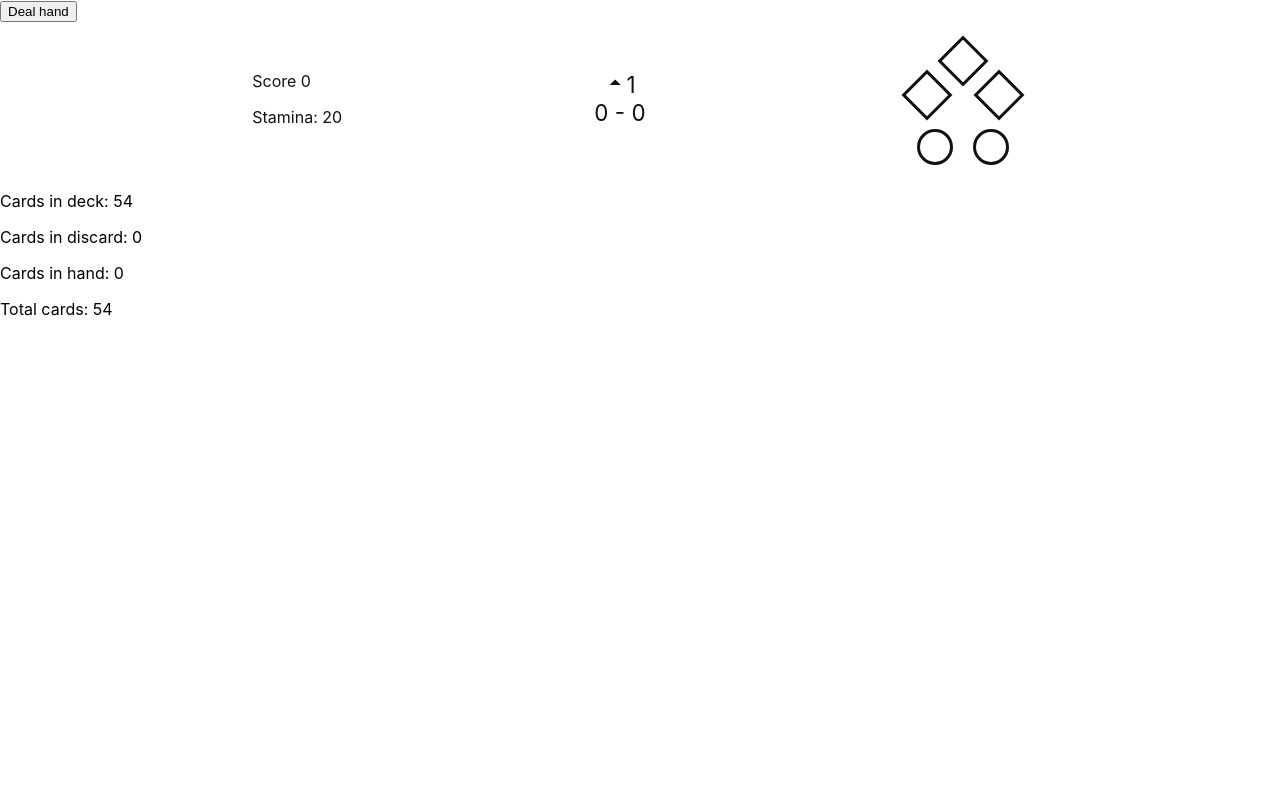
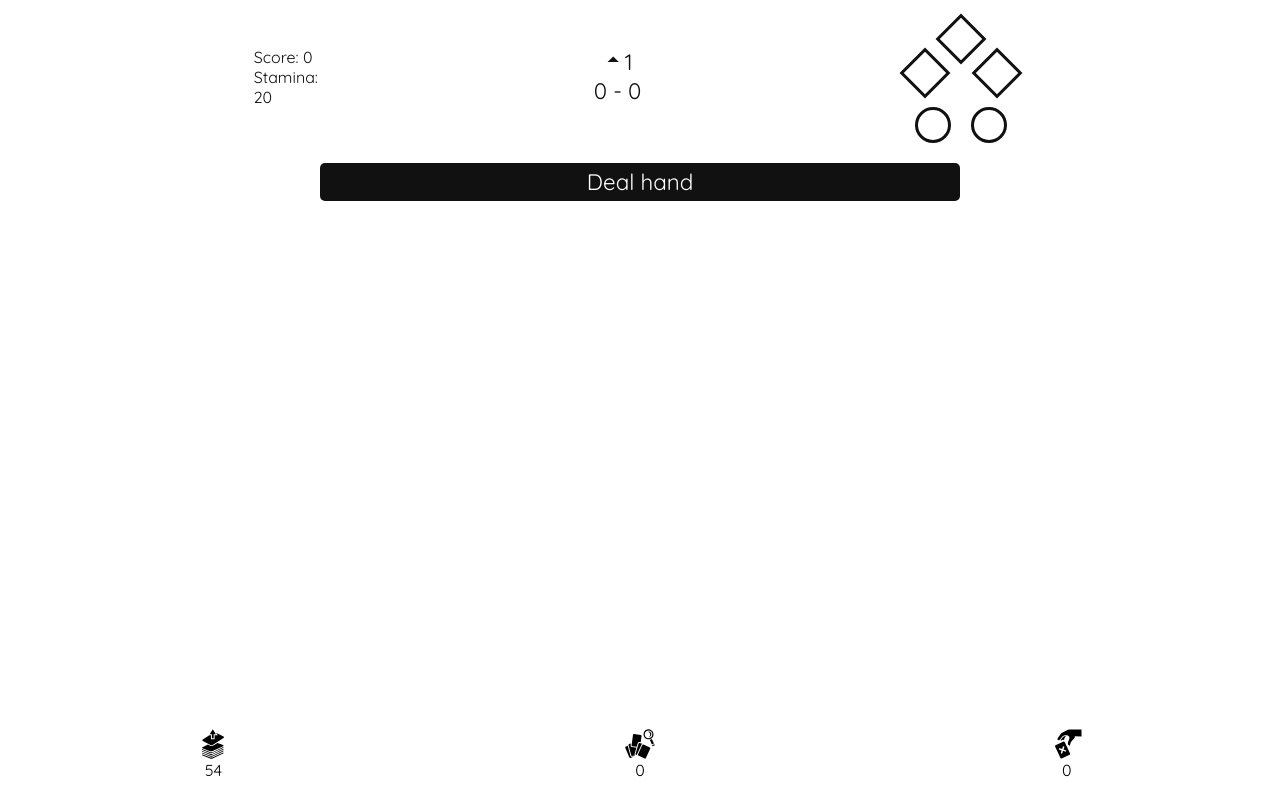
Before and after one commit to arnautresserras/bbac-ts, a React (Create React App) app: page / in a window 1280 px wide. Built offline with nearby package versions, Linux system fonts and the light colour scheme.

Commit message:
Hand and other button styling

```diff
--- a/src/App.css
+++ b/src/App.css
@@ -1,3 +1,28 @@
+* {
+  margin: 0;
+  padding: 0;
+  font-family: "Quicksand", sans-serif;
+  font-optical-sizing: auto;
+  font-style: normal;
+}
+button{
+  background-color: #111;
+  color: #fff;
+  border: none;
+  border-radius: 5px;
+  box-shadow: none;
+}
+.BbaC-body {
+  display: flex;
+  flex-direction: column;
+  height: 100vh;
+}
+.deal {
+  width: 50%;
+  margin: 10px auto 0 auto;
+  padding: 5px;
+  font-size: 1.4rem;
+}
 .scoreBug {
   display: flex;
   flex-direction: row;
@@ -8,10 +33,14 @@
   background-color: #fff;
   color: #111;
 }
+.score{
+  width: 85px;
+}
 .countBug {
   flex-direction: row;
   justify-content: space-evenly;
   align-items: center;
+  width: 50px;
 }
 .innings {
   font-size: 1.4rem;
@@ -51,3 +80,35 @@
 .selfTop{
   align-self: flex-start;
 }
+.hand {
+  display: flex;
+  flex-direction: row;
+  flex-wrap: wrap;
+  align-items: center;
+  justify-content: center;
+  padding: 20px;
+}
+.hand-card{
+  width: 40%;
+  margin: 5px;
+  padding: 5px;
+  font-size: 1.2rem;
+}
+.deckInfo{
+  margin-top: auto;
+  justify-self: flex-end;
+  display: flex;
+  flex-direction: row;
+  justify-content: space-around;
+  align-items: center;
+  padding: 20px 0;
+}
+.deckInfo-detail{
+  display: flex;
+  flex-direction: column;
+  align-items: center;
+  justify-content: center;
+}
+.deckInfo-detail svg{
+  font-size: 2rem;
+}
--- a/src/App.tsx
+++ b/src/App.tsx
@@ -2,6 +2,7 @@ import React, { useEffect, useRef, useState } from 'react';
 import './App.css';
 import DisplayHand from './components/DisplayHand/DisplayHand';
 import ScoreBoard from './components/ScoreBoard/ScoreBoard';
+import DeckInfo from './components/DeckInfo/DeckInfo';
 
 function App() {
 
@@ -232,19 +233,11 @@ function App() {
 
   return (
     <div className="App">
-      <button onClick={()=> dealHand()}>Deal hand</button>
-      <div>
-        {/*<AdminControls modalVisible={modalVisible} setModalVisible={setModalVisible} ></AdminControls>*/}
-        <div >
-          <ScoreBoard score={score} pitcherStamina={pitcherStamina} balls={countBalls} strikes={countStrikes} outs={countOuts} inning={inning} bases={bases}></ScoreBoard>
-        </div>
-        <div>
-          <p>Cards in deck: {currentDeck.length}</p>
-          <p>Cards in discard: {discard.length}</p>
-          <p>Cards in hand: {hand.length}</p>
-          <p>Total cards: {currentDeck.length + discard.length + hand.length}</p>
-        </div>
+      <div className="BbaC-body">
+        <ScoreBoard score={score} pitcherStamina={pitcherStamina} balls={countBalls} strikes={countStrikes} outs={countOuts} inning={inning} bases={bases}></ScoreBoard>
+        <button className="deal" onClick={()=> dealHand()}>Deal hand</button>
         <DisplayHand playCard={playCard} hand={hand}></DisplayHand>
+        <DeckInfo currentDeck={currentDeck.length} discard={discard.length} hand={hand.length}></DeckInfo>
       </div>
     </div>
   );
--- /dev/null
+++ b/src/components/DeckInfo/DeckInfo.tsx
@@ -0,0 +1,25 @@
+import { GiCardDiscard, GiCardDraw, GiCardPick } from "react-icons/gi";
+
+interface Props{
+    currentDeck: number;
+    discard: number;
+    hand: number;
+}
+
+const BasesBug = (props:Props) => {
+    return (
+        <div className="deckInfo">
+            <div className="deckInfo-detail">
+                <GiCardDraw /> {props.currentDeck}
+            </div>
+            <div className="deckInfo-detail">
+                <GiCardPick /> {props.hand}
+            </div>
+            <div className="deckInfo-detail">
+                <GiCardDiscard /> {props.discard}
+            </div>
+        </div>
+    )
+}
+
+export default BasesBug;
--- a/src/components/DisplayHand/DisplayHand.tsx
+++ b/src/components/DisplayHand/DisplayHand.tsx
@@ -5,9 +5,9 @@ interface Props{
 
 const DisplayHand = (props:Props) => {
     return (
-        <div>
+        <div className="hand">
             {props.hand.map((card, index) => (
-                <button key={index} onClick={() => props.playCard(card, index)}>
+                <button className="hand-card" key={index} onClick={() => props.playCard(card, index)}>
                     {card}
                 </button>
                 ))}
--- a/src/components/ScoreBoard/ScoreBoard.tsx
+++ b/src/components/ScoreBoard/ScoreBoard.tsx
@@ -14,8 +14,8 @@ interface Props{
 const ScoreBoard = (props:Props) => {
     return (
         <div className="scoreBug">
-            <div className="">
-                <p>Score {props.score}</p>
+            <div className="score">
+                <p>Score: {props.score}</p>
                 <p>Stamina: {props.pitcherStamina}</p>
             </div>
             <div className="countBug">
```
